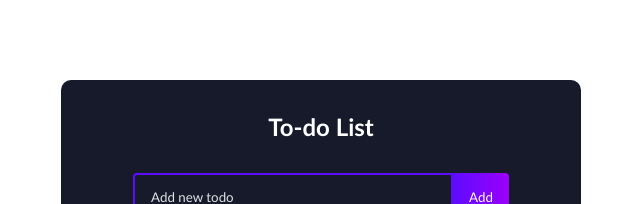
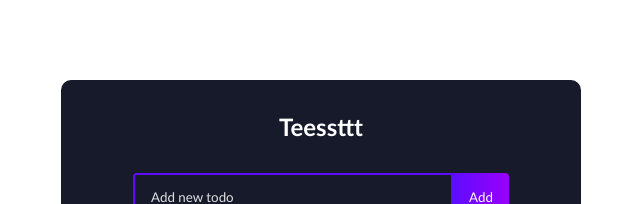
Before and after one commit to gogo147/Todo-List, a React (Create React App) app: page / in a window 1280 px wide. Shown: the top 204 px of the page, without its empty margins (319-959 px from the left). Built offline with nearby package versions, Linux system fonts and the light colour scheme.

Commit message:
new title

```diff
--- a/src/components/List.js
+++ b/src/components/List.js
@@ -42,7 +42,7 @@ function TodoList() {
 
     return (
         <div>
-            <h1>To-do List</h1>
+            <h1>Teessttt</h1>
             <Form onSubmit={addtodo}/>
             <Todo
                 todos={todos}
```
